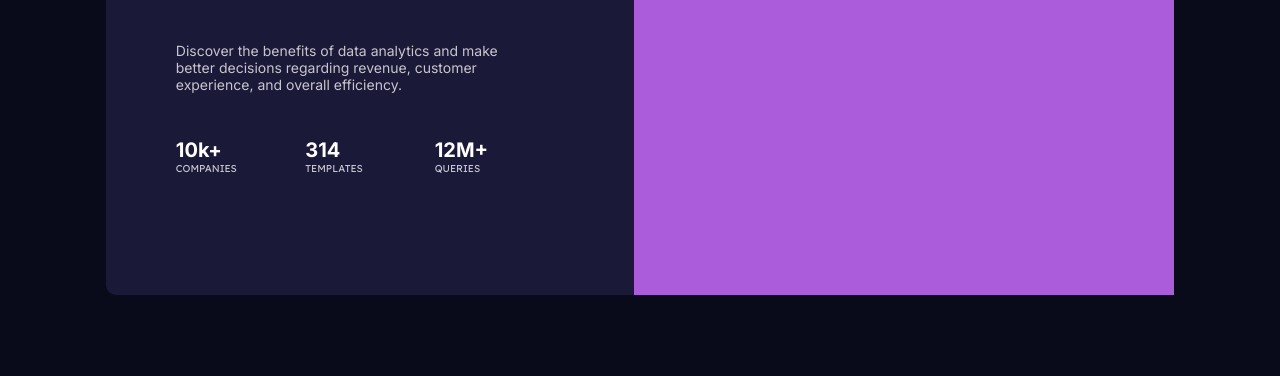
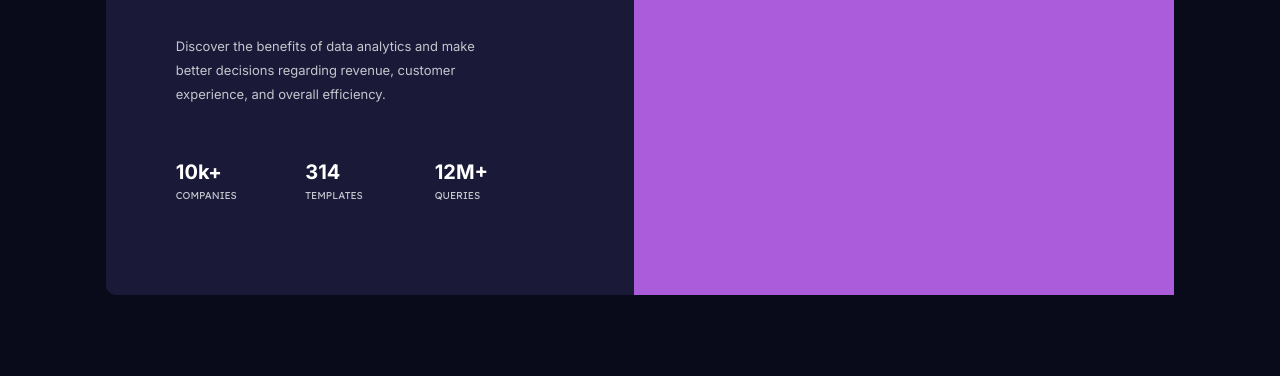
Before and after one commit to VOOTRIC/stats-preview-card-component, a plain HTML site: page index.html in a window 1280 px wide. Shown: the part 240-616 px from the top of the page. Drawn offline with Linux system fonts and the light colour scheme.

Commit message:
mais ajustes nas caixas de textos

```diff
--- a/css/global.css
+++ b/css/global.css
@@ -23,9 +23,9 @@ h1{
 }
 
 p{
-    font-size: 14px;
-    max-width: 38ch;
-
+    font-size: 13px;
+    max-width: 37ch;
+    line-height: 1.5rem;
 }
 
 
--- a/css/main.css
+++ b/css/main.css
@@ -17,6 +17,7 @@ main {
 
 .numbers-container {
     display: grid;
+    align-content: center;
     grid-template-columns: 1fr 1fr 1fr;
     grid-template-rows: auto auto;
 }
@@ -24,6 +25,7 @@ main {
 .number-box {
     display: flex;
     flex-direction: column;
+    gap: 5px;
 }
 
 .number-box .font-Inter-700.main-heading {
```
